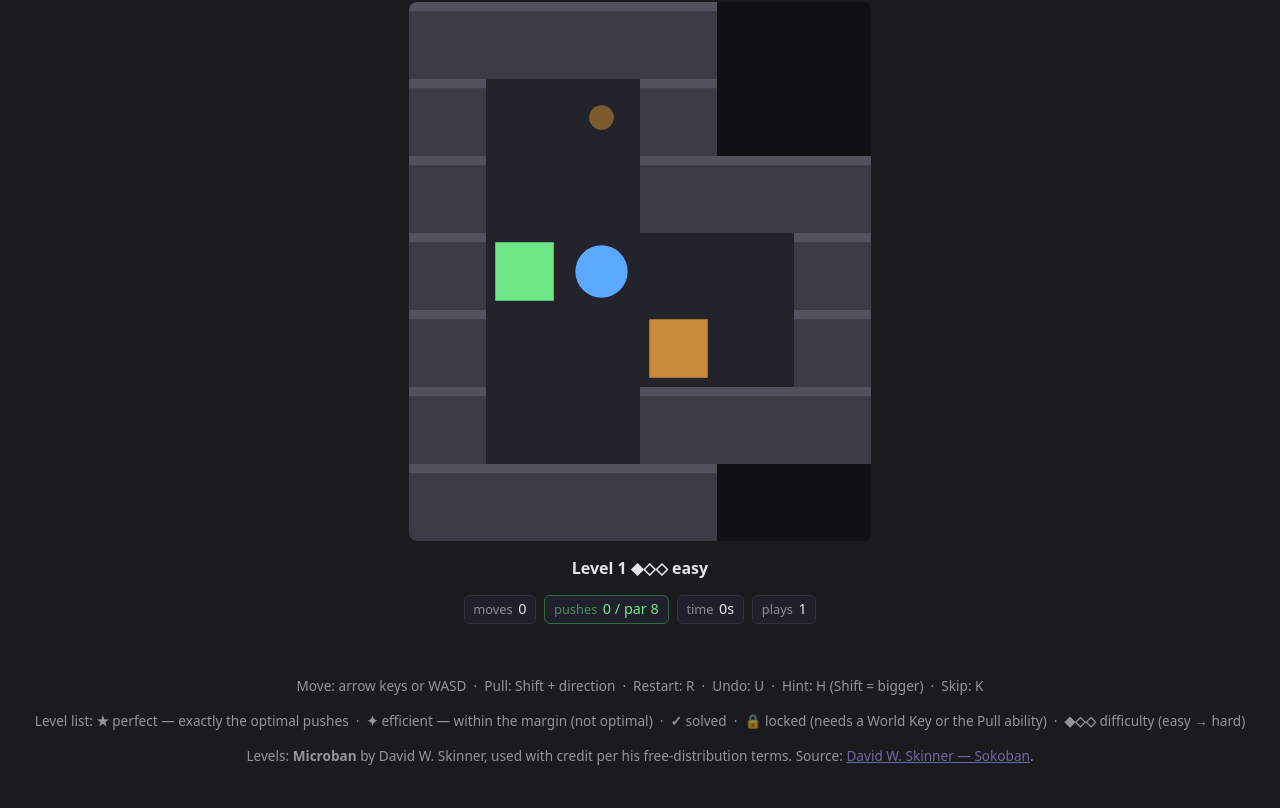
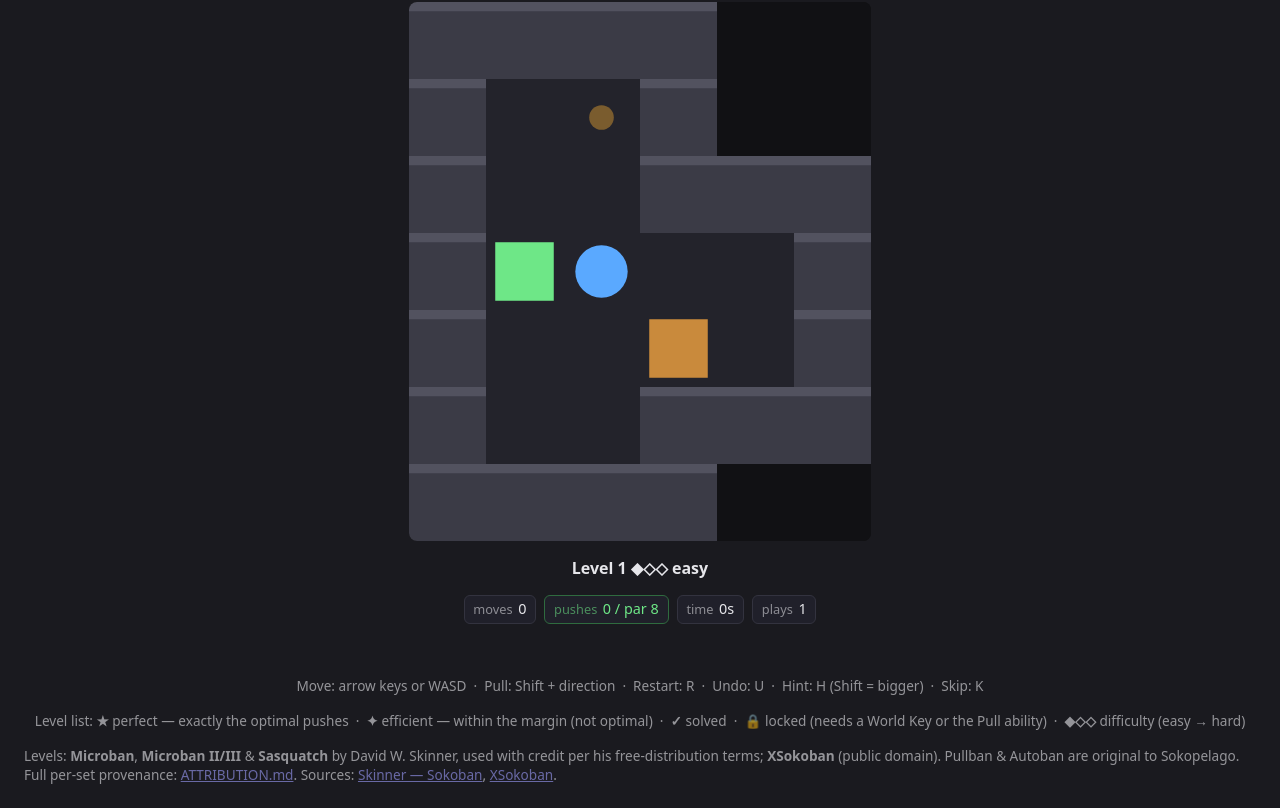
Before and after one commit to wcoldren/sokopelago, a website built with Vite: page client/index.html in a window 1280 px wide. Shown: the part 545-1353 px from the top of the page. Built offline with nearby package versions, Linux system fonts and the light colour scheme; files whose address does not match are found by name.

Commit message:
docs(credits): credit the added puzzle sets in-app + CREDITS.md
The client now serves Microban II/III, Sasquatch I-IX and XSokoban (curated pool, POTD,
solo tabs), but the footers + CREDITS.md still named only Microban. Broadens both client
footers and adds a CREDITS.md section crediting David W. Skinner (Microban II/III,
Sasquatch) and the XSokoban project (public domain), linking levels/ATTRIBUTION.md for the
full per-set terms + hashes. Also fixes the POTD subtitle (cross-corpus, not just Microban).
ATTRIBUTION.md/provenance.json were already complete.

```diff
--- a/client/index.html
+++ b/client/index.html
@@ -346,13 +346,24 @@
     </div>
 
     <footer class="hint">
-      Levels: <strong>Microban</strong> by David W. Skinner, used with credit per his
-      free-distribution terms. Source:
+      Levels: <strong>Microban</strong>, <strong>Microban II/III</strong> &amp;
+      <strong>Sasquatch</strong> by David W. Skinner, used with credit per his free-distribution
+      terms; <strong>XSokoban</strong> (public domain). Pullban &amp; Autoban are original to
+      Sokopelago. Full per-set provenance:
+      <a
+        href="https://github.com/wcoldren/sokopelago/blob/main/levels/ATTRIBUTION.md"
+        target="_blank"
+        rel="noopener noreferrer"
+        >ATTRIBUTION.md</a
+      >. Sources:
       <a
         href="https://www.onlinespiele-sammlung.de/sokoban/sokobangames/skinner/"
         target="_blank"
         rel="noopener noreferrer"
-        >David W. Skinner — Sokoban</a
+        >Skinner — Sokoban</a
+      >,
+      <a href="https://github.com/andrewcmyers/xsokoban" target="_blank" rel="noopener noreferrer"
+        >XSokoban</a
       >.
     </footer>
 
```
Also changed, not shown: CREDITS.md (+17 -0 lines), client/potd.html (+11 -3 lines).
